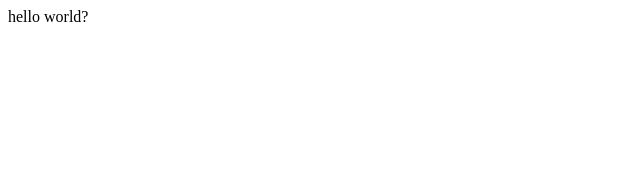
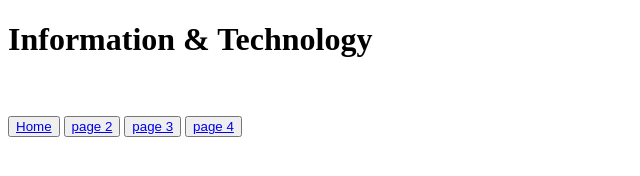
Before and after one commit to sayemsomrat01/project0, a plain HTML site: page index.html in a window 1280 px wide. Shown: the whole page, without its empty margins (0-640 px from the left). Drawn offline with Linux system fonts and the light colour scheme.

Commit message:
1st update

```diff
--- a/index.html
+++ b/index.html
@@ -4,9 +4,19 @@
         <title>
             www.unspecified.com
         </title>
+        <h1>Information & Technology</h1>
+       <br><br><button type="button"><a href="C:\Users\Admin\documents\Github\project0\index.html">Home</a></button>
+        <button type="button"><a href="C:\Users\Admin\documents\Github\project0\index1.html">page 2</a></button>
+        <button type="button"><a href="C:\Users\Admin\documents\Github\project0\index2.html">page 3</a></button>
+        <button type="button"><a href="C:\Users\Admin\documents\Github\project0\index3.html">page 4</a></button>
     </head>
     <meta name="viewport" content="width=device-width, initial-scale=1.0">
+    <style>
+        button:hover{
+            color: aqua;
+        }
+    </style>
     <body>
-        hello world?
+
     </body>
 </html>
```
